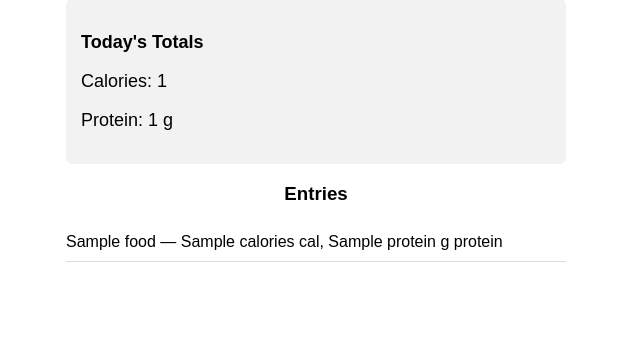
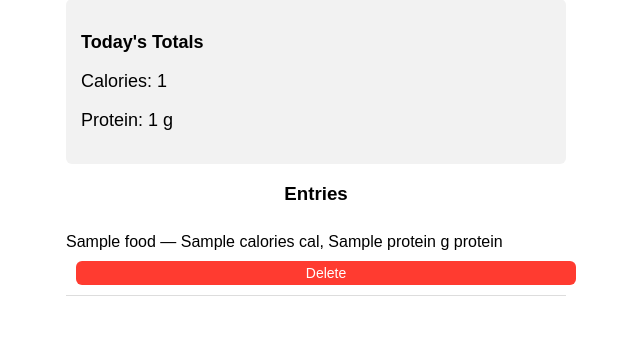
Before and after one commit to pngoldrick-hue/nutrition_tracker-2, a Flask app: template templates/index.html in a window 1280 px wide. Shown: the part 312-673 px from the top of the page, without its empty margins (324-964 px from the left). Run offline with Flask 3, Linux system fonts and the light colour scheme; the template is opened without the code that fills it: most values are stand-ins (such as "Sample title", 1, 10 or a date in 2020).

Commit message:
Update index.html

```diff
--- a/templates/index.html
+++ b/templates/index.html
@@ -75,6 +75,12 @@
 {% for item in entries %}
     <div class="entry">
         {{ item.food }} — {{ item.calories }} cal, {{ item.protein }} g protein
+
+        <form method="POST" action="/delete/{{ loop.index0 }}" style="display:inline;">
+            <button style="background:#ff3b30; padding:4px 8px; font-size:14px; margin-left:10px;">
+                Delete
+            </button>
+        </form>
     </div>
 {% endfor %}
 
```
